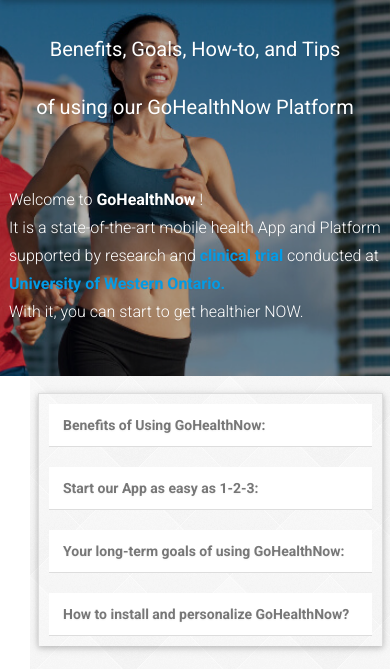
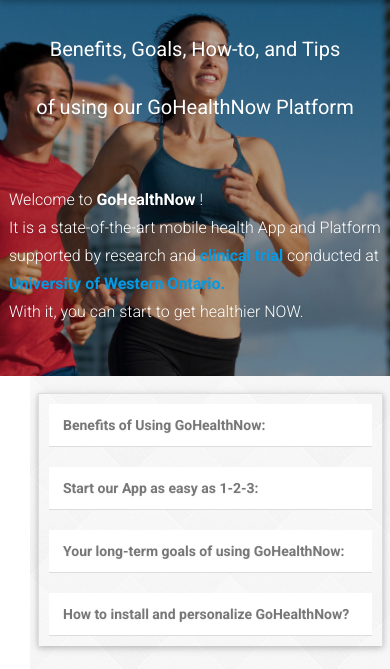
Before and after one commit to Cabbageboy/Gohealth-website, a PHP site: page /GHN_guide_En.html in a window 390 px wide. Shown: the part 70-739 px from the top of the page. Run offline with PHP 8.4, Linux system fonts and the light colour scheme; some web fonts are replaced.

Commit message:
fix again

```diff
--- a/css/guide.css
+++ b/css/guide.css
@@ -90,6 +90,6 @@
     .home-section::before {
          background-image: url('../img/divider2.jpg');
          background-size: cover;
-        background-position:-250px ;
+        background-position:-200px ;
     }
 }
```
